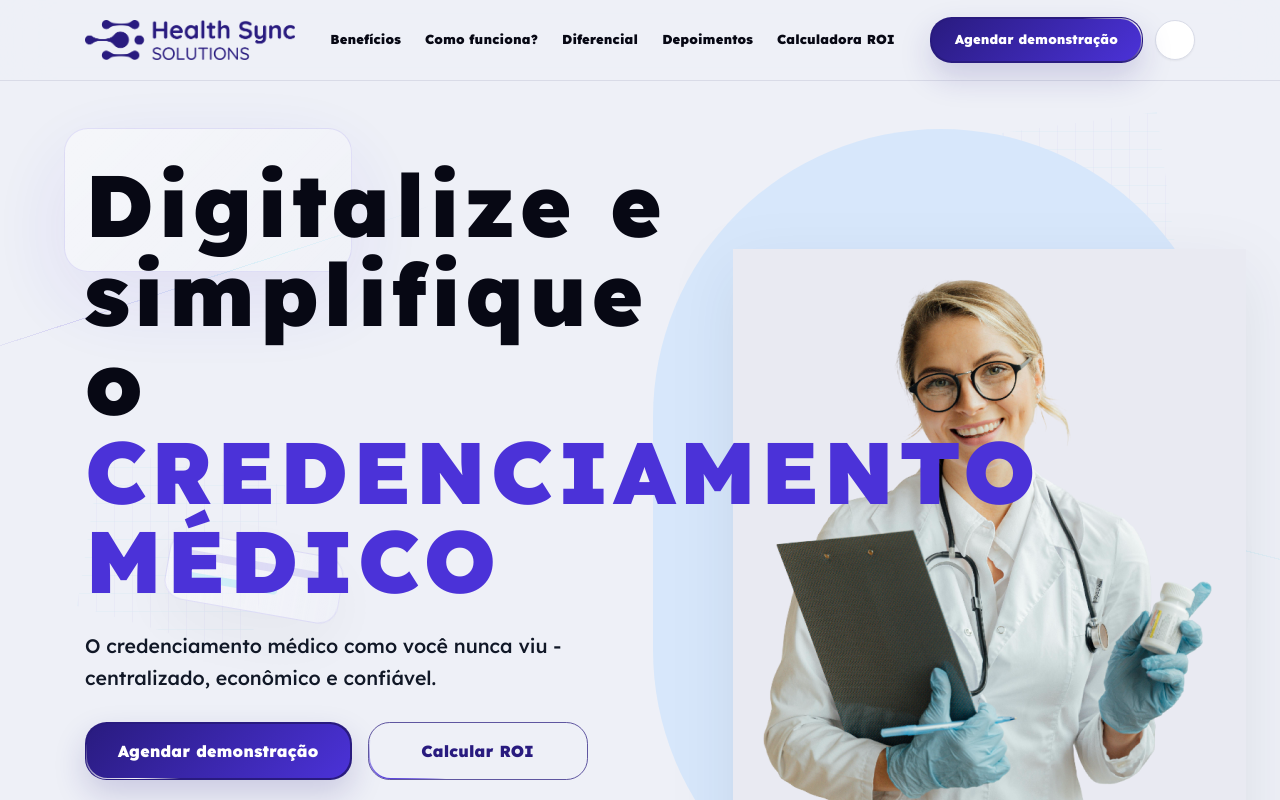
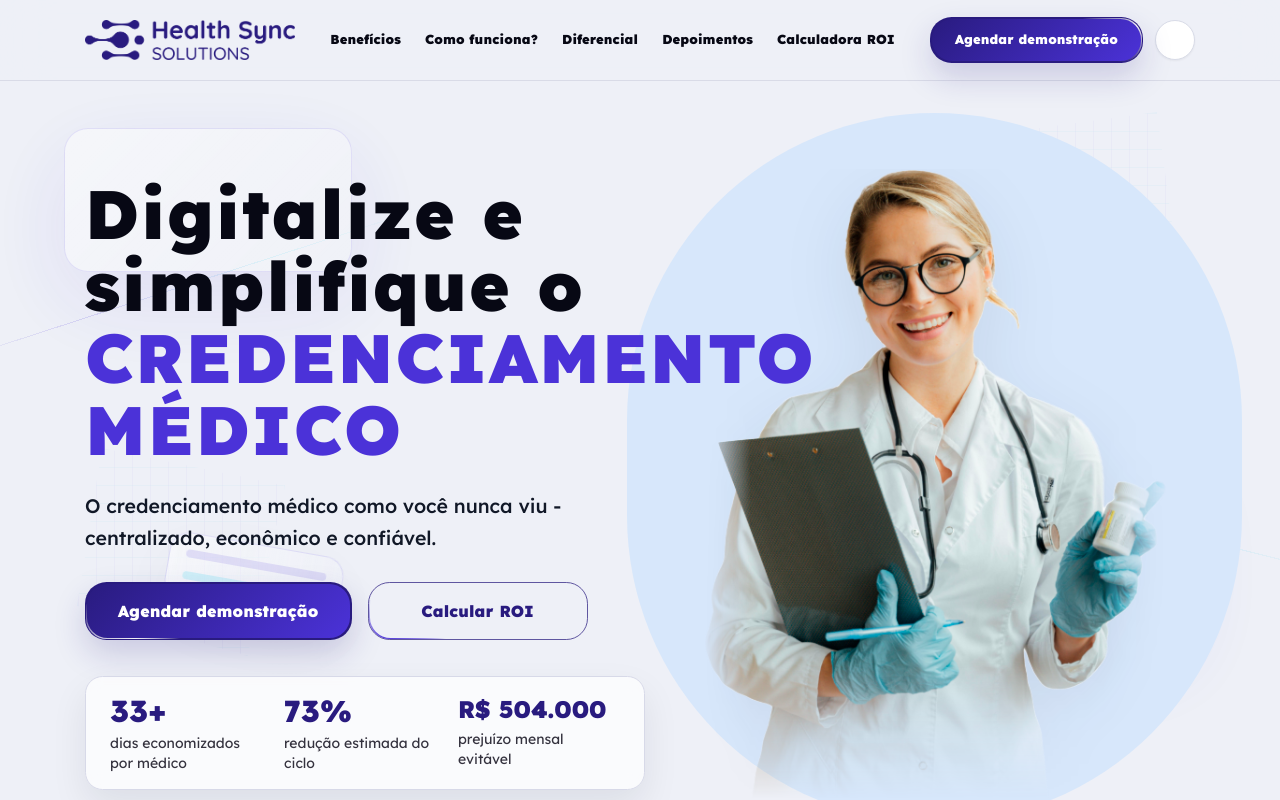
Before and after one commit to r3vmarcos/challenge-hss-fiap-1twdor-2025, a React (Vite) app: page / in a window 1280 px wide. Shown: the top 800 px of the page. Built offline with nearby package versions, Linux system fonts and the light colour scheme.

Commit message:
ajusta hero principal

```diff
--- a/src/components/hero-hss.tsx
+++ b/src/components/hero-hss.tsx
@@ -1,6 +1,6 @@
-import medicaHero from '@/assets/medica-hero-hss.png';
-import { NumberTicker } from '@/components/ui/number-ticker';
-import { ShimmerButton } from '@/components/ui/shimmer-button';
+import medicaHero from "@/assets/medica-hero-hss.png";
+import { NumberTicker } from "@/components/ui/number-ticker";
+import { ShimmerButton } from "@/components/ui/shimmer-button";
 
 /* === COMPONENTE HERO | inicio === */
 interface HeroHssProps {
@@ -14,12 +14,15 @@ export function HeroHss({ diasEconomizados, prejuizoEstimado }: HeroHssProps): J
 
   return (
     <section className="relative isolate min-h-[calc(100vh-74px)] overflow-hidden bg-[#eef0f7]/92 px-4 pb-20 pt-16 sm:px-6 lg:px-8 lg:pb-14 lg:pt-20">
-      <div className="absolute inset-y-12 right-[4vw] hidden w-[45vw] max-w-[620px] rounded-full bg-[#d7e7fb] lg:block" aria-hidden="true" />
+      <div
+        className="absolute bottom-10 right-[3vw] top-8 hidden w-[48vw] max-w-[650px] rounded-full bg-[#d7e7fb] lg:block"
+        aria-hidden="true"
+      />
 
-      <div className="relative z-10 mx-auto grid min-h-[calc(100vh-154px)] max-w-[1110px] items-center gap-12 lg:grid-cols-[0.95fr_1.05fr]">
-        <div className="revelar-scroll relative z-20 max-w-[600px]">
-          <h1 className="text-[3.15rem] font-black leading-[1.02] tracking-[0.05em] text-[#070814] sm:text-[4.7rem] lg:text-[5.05rem] xl:text-[5.45rem]">
-            Digitalize e simplifique o{' '}
+      <div className="relative z-10 mx-auto grid min-h-[calc(100vh-154px)] max-w-[1110px] items-center gap-12 lg:grid-cols-[0.92fr_1.08fr]">
+        <div className="revelar-scroll relative z-20 max-w-[560px]">
+          <h1 className="text-[2.55rem] font-black leading-[1.05] tracking-[0.03em] text-[#070814] sm:text-[3.6rem] lg:text-[4rem] xl:text-[4.28rem]">
+            Digitalize e simplifique o{" "}
             <span className="block text-hss-violeta">CREDENCIAMENTO MÉDICO</span>
           </h1>
           <p className="mt-6 max-w-[520px] text-[1.08rem] font-medium leading-8 text-[#111827] sm:text-[1.22rem]">
@@ -42,12 +45,20 @@ export function HeroHss({ diasEconomizados, prejuizoEstimado }: HeroHssProps): J
           </div>
         </div>
 
-        <div className="revelar-scroll relative z-10 flex min-h-[420px] items-end justify-center lg:min-h-[620px] lg:justify-end">
-          <div className="absolute inset-x-8 bottom-10 top-0 rounded-full bg-[#d7e7fb] lg:hidden" aria-hidden="true" />
+        <div className="revelar-scroll relative z-10 flex min-h-[420px] items-end justify-center lg:min-h-[620px]">
+          <div className="absolute inset-x-8 bottom-8 top-0 rounded-full bg-[#d7e7fb] lg:hidden" aria-hidden="true" />
           <img
             src={medicaHero}
             alt="Médica representando o credenciamento digital da Health Sync Solutions"
-            className="relative z-10 max-h-[600px] w-auto max-w-full object-contain object-bottom drop-shadow-[0_22px_32px_rgba(15,23,42,0.08)] lg:max-h-[640px] lg:max-w-[560px] xl:max-w-[620px]"
+            className="relative z-10 max-h-[570px] w-auto max-w-full object-contain object-bottom drop-shadow-[0_22px_32px_rgba(15,23,42,0.08)] lg:-ml-4 lg:max-h-[610px] lg:max-w-[540px] xl:max-h-[630px] xl:max-w-[590px]"
+            style={{
+              WebkitMaskImage:
+                "linear-gradient(90deg, transparent 0%, black 10%, black 86%, transparent 100%), linear-gradient(180deg, black 0%, black 78%, transparent 100%)",
+              WebkitMaskComposite: "source-in",
+              maskComposite: "intersect",
+              maskImage:
+                "linear-gradient(90deg, transparent 0%, black 10%, black 86%, transparent 100%), linear-gradient(180deg, black 0%, black 78%, transparent 100%)",
+            }}
           />
         </div>
       </div>
@@ -60,7 +71,7 @@ export function HeroHss({ diasEconomizados, prejuizoEstimado }: HeroHssProps): J
 function MetricaHero({ valor, texto, compacta = false }: { valor: JSX.Element; texto: string; compacta?: boolean }): JSX.Element {
   return (
     <div className="min-w-0 pr-3">
-      <strong className={compacta ? 'block truncate text-2xl font-black text-hss-roxo' : 'block text-3xl font-black text-hss-roxo'}>
+      <strong className={compacta ? "block truncate text-2xl font-black text-hss-roxo" : "block text-3xl font-black text-hss-roxo"}>
         {valor}
       </strong>
       <span className="mt-1 block text-sm leading-5 text-[#34323e]">{texto}</span>
```
Also changed, not shown: doc/changelog.md, src/assets/medica-hero-hss.png, 1 other file (tests, documents, lock files or other folders).
